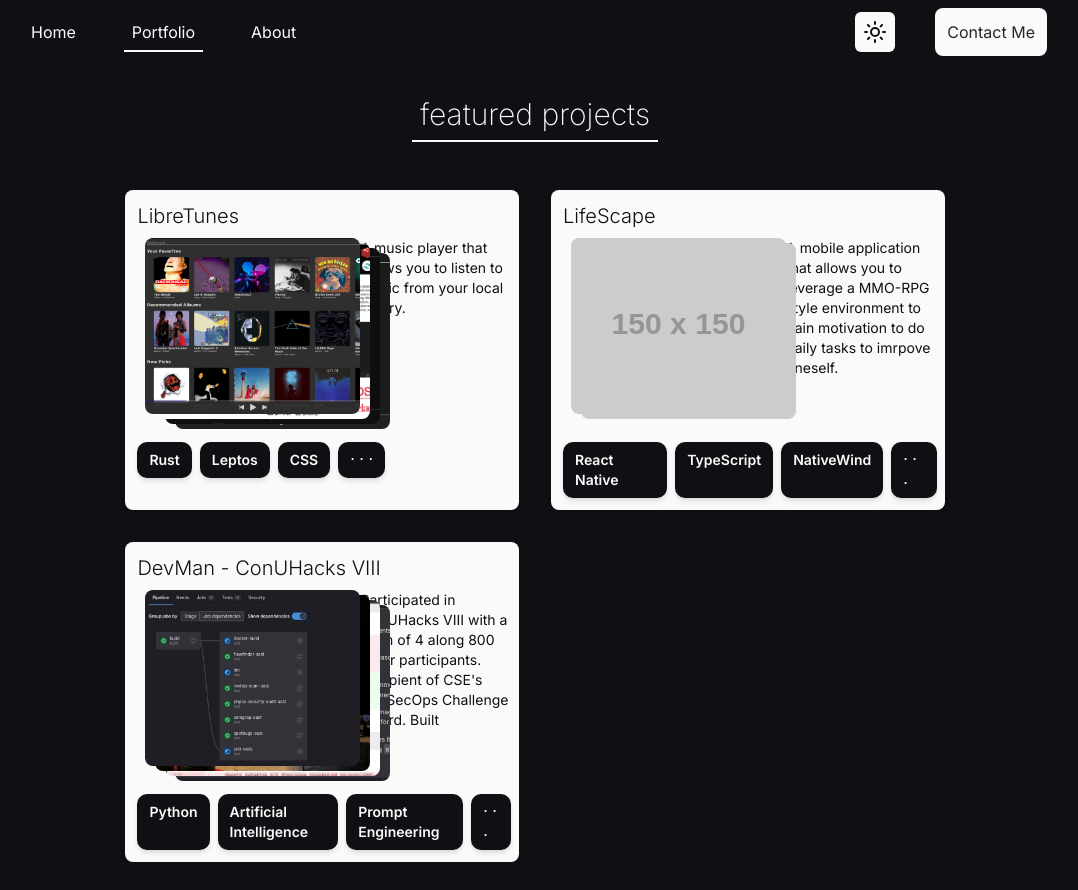
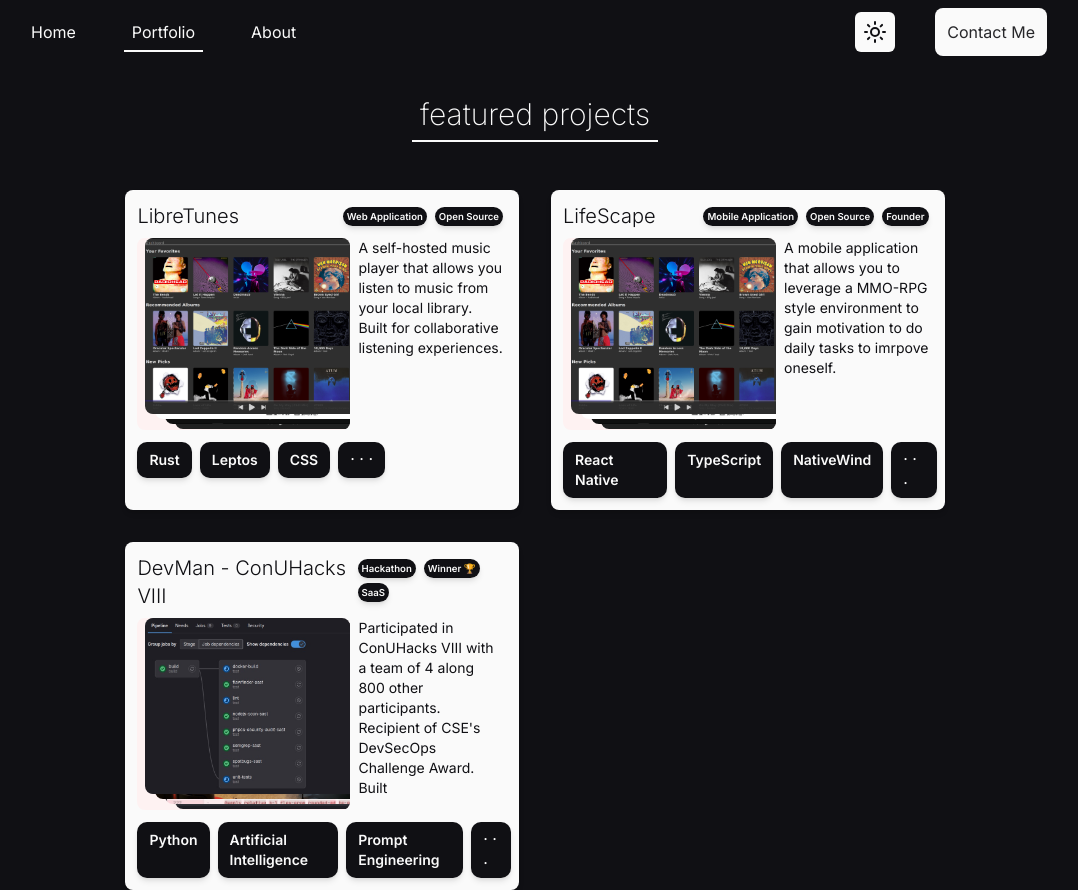
Before and after one commit to danny-zou18/portfolio-site, a Next.js app in the folder project/: page /portfolio in a window 1280 px wide. Shown: the whole page, without its empty margins (105-1183 px from the left). Before the commit the page ends 862 px from the top, so only its background shows below. Built offline with nearby package versions, Linux system fonts and the light colour scheme.

Commit message:
addded types to featured projects....

```diff
--- a/project/src/components/portfolio/FeaturedProjects.tsx
+++ b/project/src/components/portfolio/FeaturedProjects.tsx
@@ -18,6 +18,7 @@ import { Card, CardContent } from "@/components/ui/card";
 type featuredProjectType = {
   id: string;
   title: string;
+  types: string[];
   startDate: Date;
   endDate: Date;
   brief_description: string;
@@ -30,12 +31,14 @@ const featuredProjects: featuredProjectType[] = [
   {
     id: "1",
     title: "LibreTunes",
+    types: ["Web Application", "Open Source"],
     startDate: new Date("2024-01-10"),
     endDate: new Date("9999-12-30"),
-    brief_description: "A music player that allows you to listen to music from your local library.",
+    brief_description:
+      "A self-hosted music player that allows you listen to music from your local library. Built for collaborative listening experiences.",
     description:
-      "A music player that allows you to listen to music from your local library.",
-    skills: ["Rust", "Leptos", "CSS", "PostgreSQL","RSC APIs", "Docker"],
+      "A self-hosted shared music player that allows you listen to music from your local library. Built for collaborative listening experiences.",
+    skills: ["Rust", "Leptos", "CSS", "PostgreSQL", "RSC APIs", "Docker"],
     images: [
       "/libretunes/libre4.png",
       "/libretunes/libre3.png",
@@ -46,10 +49,13 @@ const featuredProjects: featuredProjectType[] = [
   {
     id: "2",
     title: "LifeScape",
+    types: ["Mobile Application", "Open Source", "Founder"],
     startDate: new Date("2023-05-01"),
     endDate: new Date("9999-12-30"),
-    brief_description: "A mobile application that allows you to leverage a MMO-RPG style environment to gain motivation to do daily tasks to imrpove oneself.",
-    description: "A mobile application that allows you to leverage a MMO-RPG style environment to gain motivation to do daily tasks to imrpove oneself.",
+    brief_description:
+      "A mobile application that allows you to leverage a MMO-RPG style environment to gain motivation to do daily tasks to imrpove oneself.",
+    description:
+      "A mobile application that allows you to leverage a MMO-RPG style environment to gain motivation to do daily tasks to imrpove oneself.",
     skills: [
       "React Native",
       "TypeScript",
@@ -58,16 +64,20 @@ const featuredProjects: featuredProjectType[] = [
       "Docker",
     ],
     images: [
-      "https://via.placeholder.com/150",
-      "https://via.placeholder.com/150",
+      "/libretunes/libre4.png",
+      "/libretunes/libre3.png",
+      "/libretunes/libre2.png",
+      "/libretunes/libre1.png",
     ],
   },
   {
     id: "3",
     title: "DevMan - ConUHacks VIII",
+    types: ["Hackathon", "Winner 🏆", "SaaS"],
     startDate: new Date("2024-01-20"),
     endDate: new Date("2024-01-21"),
-    brief_description: "Participated in ConUHacks VIII with a team of 4 along 800 other participants. Recipient of CSE's DevSecOps Challenge Award. Built ",
+    brief_description:
+      "Participated in ConUHacks VIII with a team of 4 along 800 other participants. Recipient of CSE's DevSecOps Challenge Award. Built ",
     description:
       "Participated in ConUHacks VIII with a team of 4 along 800 other participants. Recipient of CSE's DevSecOps Challenge Award. Built ",
     skills: [
@@ -89,7 +99,6 @@ const featuredProjects: featuredProjectType[] = [
   },
 ];
 
-
 const FeaturedProjects: React.FC = () => {
   const [selectedId, setSelectedId] = useState<string>("");
 
@@ -109,28 +118,40 @@ const FeaturedProjects: React.FC = () => {
             transition={{ duration: 0.3 }}
           >
             <div className="card-content">
-              <motion.h2 className="text-xl font-[300] mb-2 text-background">
-                {project.title}
-              </motion.h2>
+              <motion.div className="flex flex-row justify-between  ">
+                <motion.h2 className="text-xl font-[300] mb-2 text-background">
+                  {project.title}
+                </motion.h2>
+                <motion.div>
+                  {project.types.map((type, index)=> (
+                    <motion.span>
+                      <span className="card p-1  bg-background rounded-[10px] font-[600] shadow-md cursor-pointer text-[.6rem] mr-2">
+                        {type}
+                      </span>
+                    </motion.span>
+                  ))}
+                </motion.div>
+              </motion.div>
+
               <motion.div className="flex h-48 ">
-                <motion.div className="border-0 w-[100%] rounded-lg mr-2 relative z-0">
+                <motion.div className="border-0 w-[100%] overflow-hidden bg-red-50 rounded-lg mr-2 relative z-0">
                   {project.images.map((src, index) => (
-                    <img
+                    <Image
                       key={index}
                       src={src}
                       alt={`Stacked image ${index}`}
-                      className={`absolute w-72 h-44 rounded-lg transition-transform translate-x-2 translate-y-0 duration-300 ease-in-out object-cover ${
-                        index !== 0 ? "hover:scale-110" : ""
-                      }`}
+                      className={`absolute w-72 h-44 rounded-lg transition-transform translate-x-2 translate-y-0 duration-300 ease-in-out object-cover`}
                       style={{
                         top: `${index * 5}px`,
                         left: `${index * 10}px`,
                         zIndex: project.images.length - index,
                       }}
+                      width={300}
+                      height={200}
                     />
                   ))}
                 </motion.div>
-                <motion.h5 className="text-sm w-[70%] font-[400] mb-1 text-background">
+                <motion.h5 className="text-sm w-[70%] font-[400] mb-1 text-background pr-2">
                   {project.brief_description}
                 </motion.h5>
               </motion.div>
@@ -183,7 +204,7 @@ const FeaturedProjects: React.FC = () => {
                       <motion.div className="flex h-[21rem] mt-4">
                         <motion.div className=" w-[100%] rounded-lg mr-5 flex justify-center items-center">
                           <Carousel className="w-full">
-                            <CarouselContent className="flex items-center " >
+                            <CarouselContent className="flex items-center ">
                               {project.images.map((src, index) => (
                                 <CarouselItem key={index}>
                                   <Card>
```
